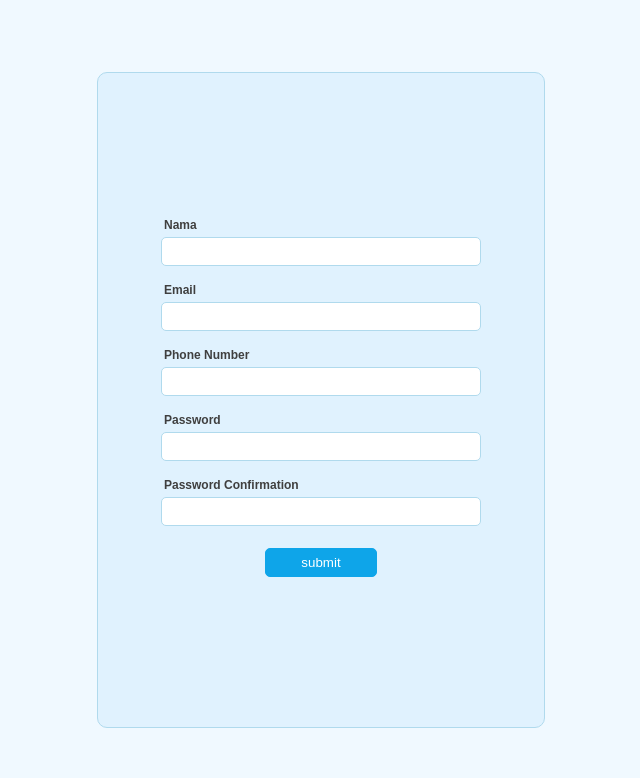
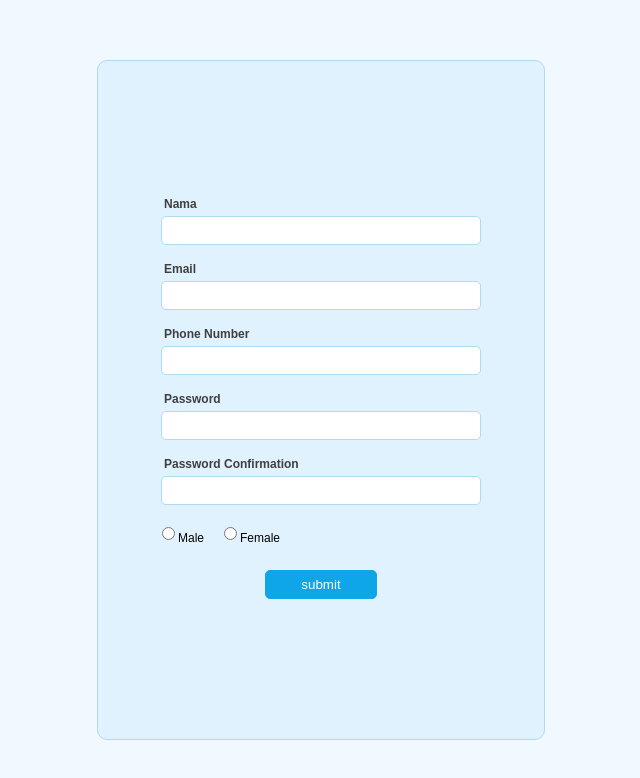
Before and after one commit to samamoazemi/Formik-App, a React (Create React App) app: page / in a window 1280 px wide. Shown: the top 778 px of the page, without its empty margins (319-959 px from the left). Built offline with nearby package versions, Linux system fonts and the light colour scheme.

Commit message:
Add radio button

```diff
--- a/src/App.css
+++ b/src/App.css
@@ -8,7 +8,7 @@
 }
 form{
   width: 28rem;
-  height: 82vh;
+  height: 85vh;
   display: flex;
   flex-direction: column;
   justify-content: center;
@@ -53,3 +53,17 @@
   font-size: 10px;
   margin: 5px 0px 0px 2px;
 }
+.genderInput{
+  display: flex;
+  flex-direction: row;
+  align-items: center;
+  width: 100%;
+  margin-left: 5.5rem;
+
+}
+.genderInput input{
+  margin: 10px 3px 20px 20px;
+}
+.genderInput{
+  font-size: 12px;
+}
--- a/src/components/SignUpForm.js
+++ b/src/components/SignUpForm.js
@@ -8,6 +8,7 @@
     phoneNumber:"",
     password:"",
     passwordConfirm:"",
+    gender:"",
 }
 
 // 2.
@@ -33,12 +34,13 @@
     .required("Password is required")
     .matches(
         /^(?=.*[a-z])(?=.*[A-Z])(?=.*[0-9])(?=.*[!@#\$%\^&\*])(?=.{8,})/,
-        "Must Contain 8 Characters, One Uppercase, One Lowercase, One Number and One Special Case Character"
-      ),
+        "Must Contain 8 Characters, One Uppercase, One Lowercase, One Number and One Special Case Character"),
 
     passwordConfirm: yup.string()
     .required("Password Confirmation is required")
     .oneOf([yup.ref("password"), null], "Passwords must match"),
+
+    gender: yup.string().required("Gender is required"),
 })
 
 const SignUpForm = () => {
@@ -49,7 +51,7 @@
         validationSchema,
         validateOnMount: true,
     })
-    console.log(formik);
+    console.log(formik.values);
 
     return (
         <div className="mainSection">
@@ -93,6 +95,31 @@
                       <div className="error">{formik.errors.passwordConfirm}</div>
                       )}
                 </div>
+
+                <div className="genderInput">
+
+                <input
+                  type="radio"
+                  id="0"
+                  name="gender"
+                  value="0"
+                  onChange={formik.handleChange}
+                  checked={formik.values.gender === "0"}
+                  />
+                <label htmlFor="0">Male</label>
+
+                <input
+                  type="radio"
+                  id="1"
+                  name="gender"
+                  value="1"
+                  onChange={formik.handleChange}
+                  checked={formik.values.gender === "1"}
+                  />
+                <label htmlFor="1">Female</label>
+
+                </div>
+
                 <button type="submit" disabled={!formik.isValid}>submit</button>
             </form>
         </div>
```
